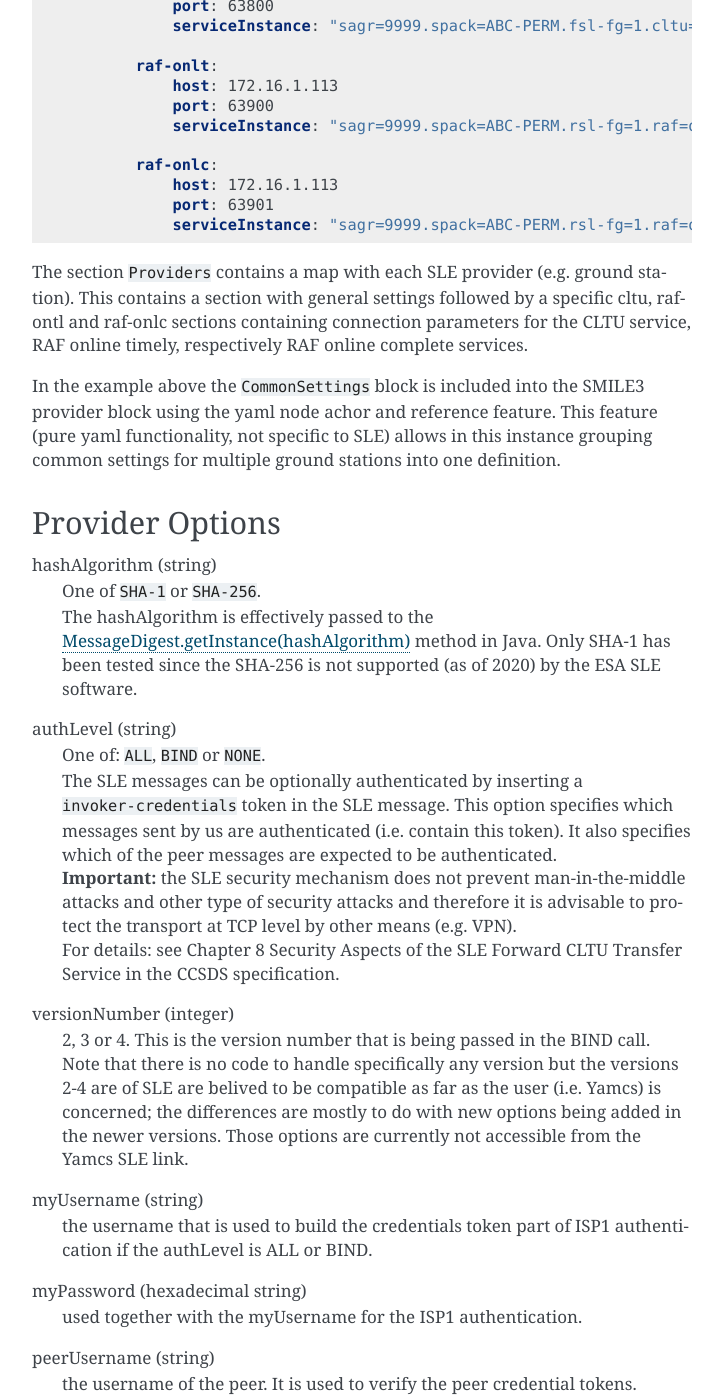
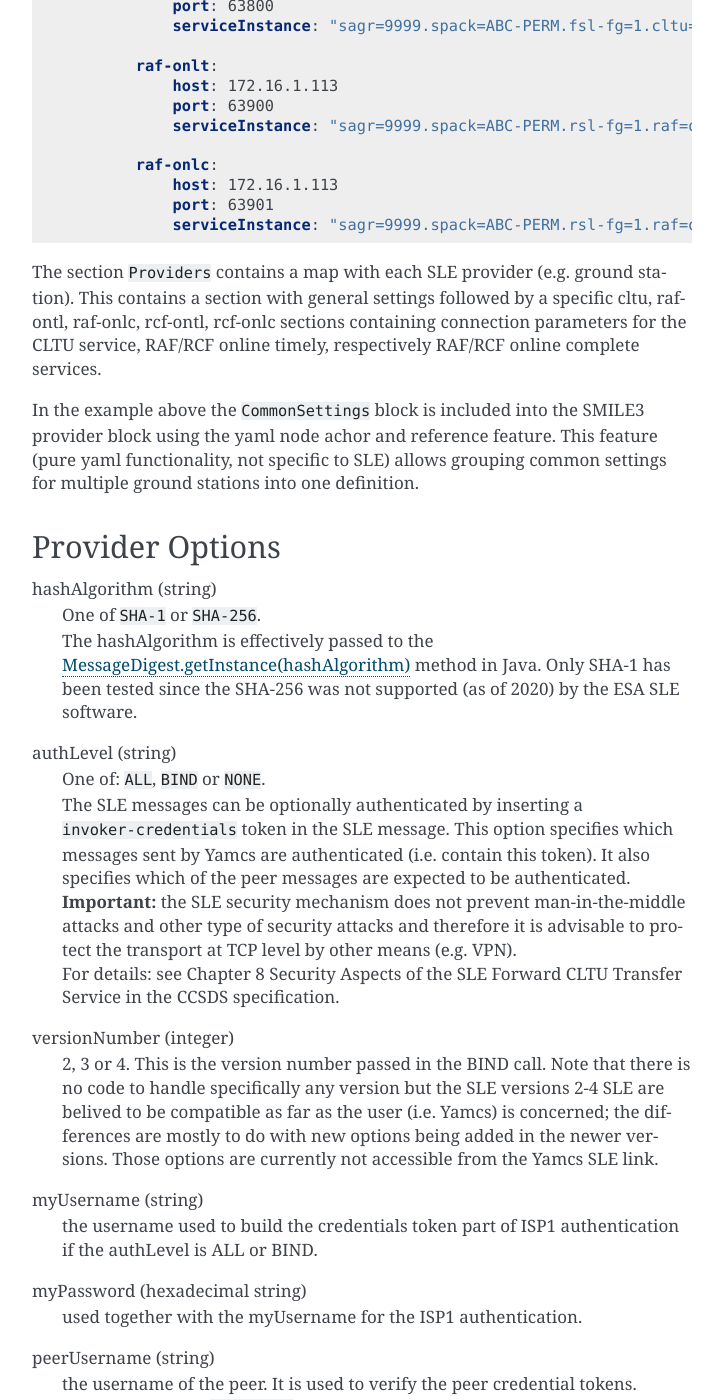
Before and after one commit to yamcs/yamcs-sle, a Sphinx documentation site: the page built from docs/provider-configuration.rst, in a window 1280 px wide and 1400 px high, scrolled down 598 px. Shown: the whole window, without its empty margins (388-1111 px from the left). Built offline with Sphinx 7.4.7, drawn with Linux system fonts in a browser that asks for light colours; some of the changed text lies outside the part shown.

Commit message:
update docs

```diff
--- a/docs/links/offline-tm.rst
+++ b/docs/links/offline-tm.rst
@@ -1,7 +1,7 @@
 Offline TM Link
 ===============
 
-Offline RAF service. This link does not retrieve any data by itself. Instead it expects requests to be made using the :doc:`../http-api/request-offline-data` HTTP API. As long as it has retrieval requests in the queue, it keeps a connection open and bound to the SLE provider and it starts/stops SLE sessions for each retrieval request. After all the retrievals have been finished, it unbinds and closes the connection to the SLE provider. If a request fails for whatever reason (for example could not connect to SLE provider), it does not reattempt to execute it.
+Offline RAF/RCF service. This link does not retrieve any data by itself. Instead it expects requests to be made using the :doc:`../http-api/request-offline-data` HTTP API. As long as it has retrieval requests in the queue, it keeps a connection open and bound to the SLE provider and it starts/stops SLE sessions for each retrieval request. After all the retrievals have been finished, it unbinds and closes the connection to the SLE provider. If a request fails for whatever reason (for example could not connect to SLE provider), it does not reattempt to execute it.
 
 
 Usage
--- a/docs/links/tc.rst
+++ b/docs/links/tc.rst
@@ -14,7 +14,7 @@
     dataLinks:
         - name: SLE_OUT
           class: org.yamcs.sle.TcSleLink
-          # options
+          sleProvider: GS1
 
 
 Options
--- a/docs/provider-configuration.rst
+++ b/docs/provider-configuration.rst
@@ -1,7 +1,7 @@
 Provider Configuration
 ======================
 
-SLE Providers are configured in ``etc/sle.yaml``. Specific link entries refer to one of the named providers by name.
+SLE Providers are configured in ``etc/sle.yaml``. Data link configuration in yamcs.instance.yaml refer to one of the providers defined in this file.
 
 An example of provider configuration is here below:
 
@@ -40,9 +40,9 @@ An example of provider configuration is here below:
                 serviceInstance: "sagr=9999.spack=ABC-PERM.rsl-fg=1.raf=onlc1"
 
 
-The section ``Providers`` contains a map with each SLE provider (e.g. ground station). This contains a section with general settings followed by a specific cltu, raf-ontl and raf-onlc sections containing connection parameters for the CLTU service, RAF online timely, respectively RAF online complete services.
+The section ``Providers`` contains a map with each SLE provider (e.g. ground station). This contains a section with general settings followed by a specific cltu, raf-ontl, raf-onlc, rcf-ontl, rcf-onlc sections containing connection parameters for the CLTU service, RAF/RCF online timely, respectively RAF/RCF online complete services.
 
-In the example above the ``CommonSettings`` block is included into the SMILE3 provider block using the yaml node achor and reference feature. This feature (pure yaml functionality, not specific to SLE) allows in this instance grouping common settings for multiple ground stations into one definition.
+In the example above the ``CommonSettings`` block is included into the SMILE3 provider block using the yaml node achor and reference feature. This feature (pure yaml functionality, not specific to SLE) allows grouping common settings for multiple ground stations into one definition.
 
 
 Provider Options
@@ -50,25 +50,25 @@ Provider Options
 
 hashAlgorithm  (string)
     | One of ``SHA-1`` or ``SHA-256``.
-    | The hashAlgorithm is effectively passed to the `MessageDigest.getInstance(hashAlgorithm) <https://docs.oracle.com/javase/8/docs/api/java/security/MessageDigest.html#getInstance-java.lang.String>`_ method in Java. Only SHA-1 has been tested since the SHA-256 is not supported (as of 2020) by the ESA SLE software.
+    | The hashAlgorithm is effectively passed to the `MessageDigest.getInstance(hashAlgorithm) <https://docs.oracle.com/javase/8/docs/api/java/security/MessageDigest.html#getInstance-java.lang.String>`_ method in Java. Only SHA-1 has been tested since the SHA-256 was not supported (as of 2020) by the ESA SLE software.
 
 authLevel (string)
     | One of: ``ALL``, ``BIND`` or ``NONE``.
-    | The SLE messages can be optionally authenticated by inserting a ``invoker-credentials`` token in the SLE message. This option specifies which messages sent by us are authenticated (i.e. contain this token). It also specifies which of the peer messages are expected to be authenticated.
+    | The SLE messages can be optionally authenticated by inserting a ``invoker-credentials`` token in the SLE message. This option specifies which messages sent by Yamcs are authenticated (i.e. contain this token). It also specifies which of the peer messages are expected to be authenticated.
     | **Important:** the SLE security mechanism does not prevent man-in-the-middle attacks and other type of security attacks and therefore it is advisable to protect the transport at TCP level by other means (e.g. VPN).
     | For details: see Chapter 8 Security Aspects of the SLE Forward CLTU Transfer Service in the CCSDS specification.
 
 versionNumber (integer)
-    2, 3 or 4. This is the version number that is being passed in the BIND call. Note that there is no code to handle specifically any version but the versions 2-4 are of SLE are belived to be compatible as far as the user (i.e. Yamcs) is concerned; the differences are mostly to do with new options being added in the newer versions. Those options are currently not accessible from the Yamcs SLE link.
+    2, 3 or 4. This is the version number passed in the BIND call. Note that there is no code to handle specifically any version but the SLE versions 2-4 SLE are belived to be compatible as far as the user (i.e. Yamcs) is concerned; the differences are mostly to do with new options being added in the newer versions. Those options are currently not accessible from the Yamcs SLE link.
 
 myUsername (string)
-    the username that is used to build the credentials token part of ISP1 authentication if the authLevel is ALL or BIND.
+    the username  used to build the credentials token part of ISP1 authentication if the authLevel is ALL or BIND.
 
 myPassword (hexadecimal string)
      used together with the myUsername for the ISP1 authentication.
 
 peerUsername (string)
-    the username of the peer. It is used to verify the peer credential tokens. Depending on the authLevel, all messages, the bind return or no message will be authenticated.
+    the username of the peer. It is used to verify the peer credential tokens. Depending on the ``authLevel``, all messages, the bind return or no message will be authenticated.
 
 peerPassword (hexadecimal string)
     used together with the username for verifying the peer suplied credential token.
@@ -80,10 +80,10 @@ responderPortId (string)
     this property species the value of the ``responder-port-identifier`` parameter passed as part of the BIND SLE message.
 
 heartbeatInterval (integer number of seconds)
-    this property specifies the value proposed to the peer for the ISP1 heartbeat interval. The SLE provide will check this against its accepted range and it will close the connection if the value sent by us is not within the accepted range.
+    this property specifies the value proposed to the peer for the ISP1 heartbeat interval. The SLE provide will check this against its accepted range and it will close the connection if the value sent by Yamcs is not within the accepted range.
 
 heartbeatDeadFactor (integer)
-    defines the number of heartbeat intervals when no message has been received from the peer, after which a TCP connection is considered dead and is closed.
+    defines the number of heartbeat intervals without a message from peer after which a TCP connection is considered dead and is closed.
 
 
 Service-specific Options
@@ -101,4 +101,6 @@ serviceInstance (string)
     Ask your SLE provider for the value of this parameter.
 
 tmlMaxLength (integer)
-    the maximum length in bytes of the Transport Mapping Layer (TML) messages. These are the messages defined in the ISP1 standard for transporting SLE data. If a message larger than this length is received, the connection is closed. On the ESA SLE provider this is configured by the transfer-buffer-size parameter which sets the number of frames that can be transferred in one message. The tmlMaxLength should be set to accomodate that number of frames taking into account the frame size and some 70 bytes overhead per frame.
+    the maximum length in bytes of the Transport Mapping Layer (TML) messages. These are the messages defined in the ISP1 standard for transporting SLE data. If a message larger than this length is received, the connection is closed.
+
+    On the ESA SLE provider this is configured by the transfer-buffer-size parameter which sets the number of frames which can be transferred in one message. The tmlMaxLength should be set to accomodate that number of frames taking into account the frame size and some 70 bytes overhead per frame.
```
Also changed, not shown: docs/index.rst (+6 -5 lines), docs/links/tm.rst (+17 -1 lines).
